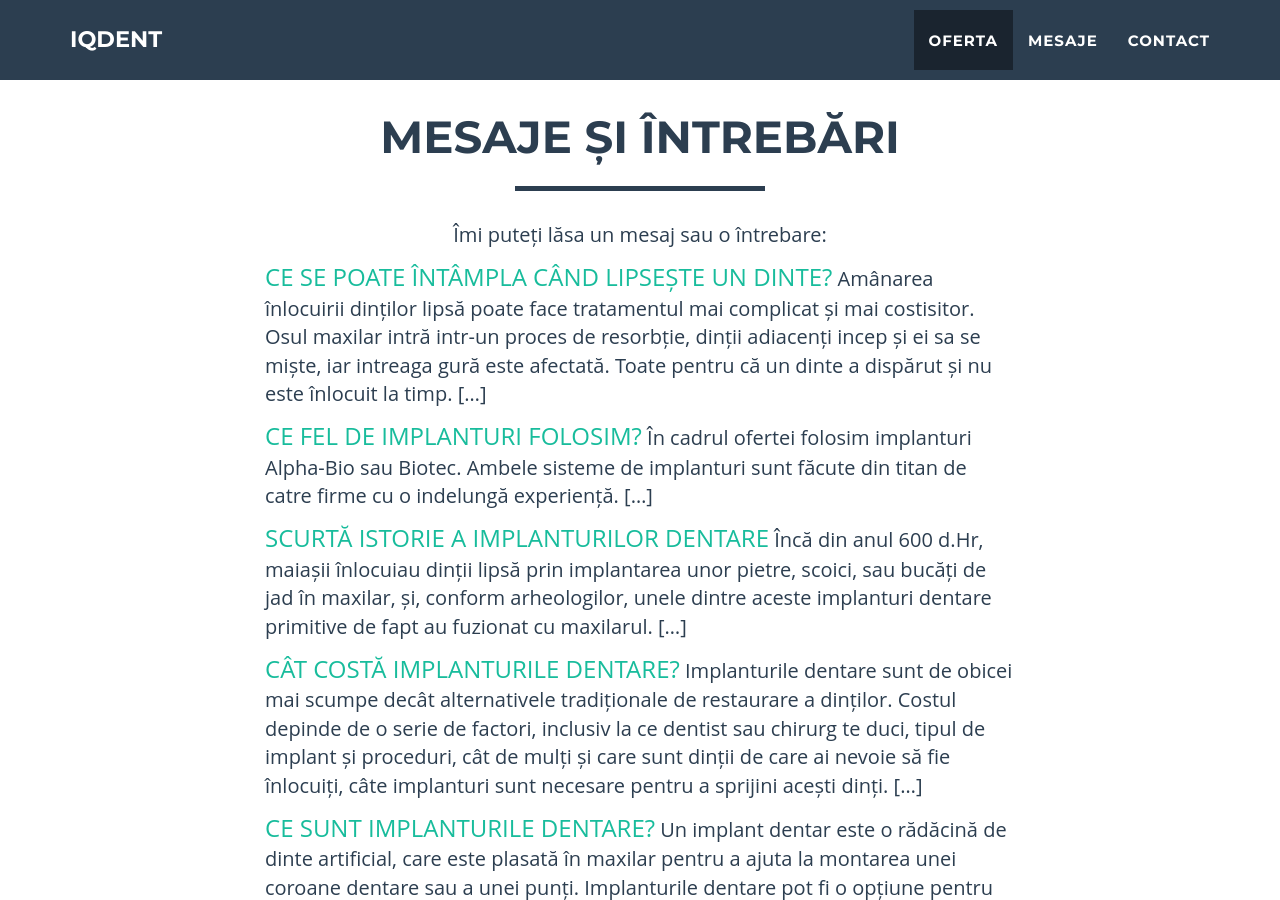
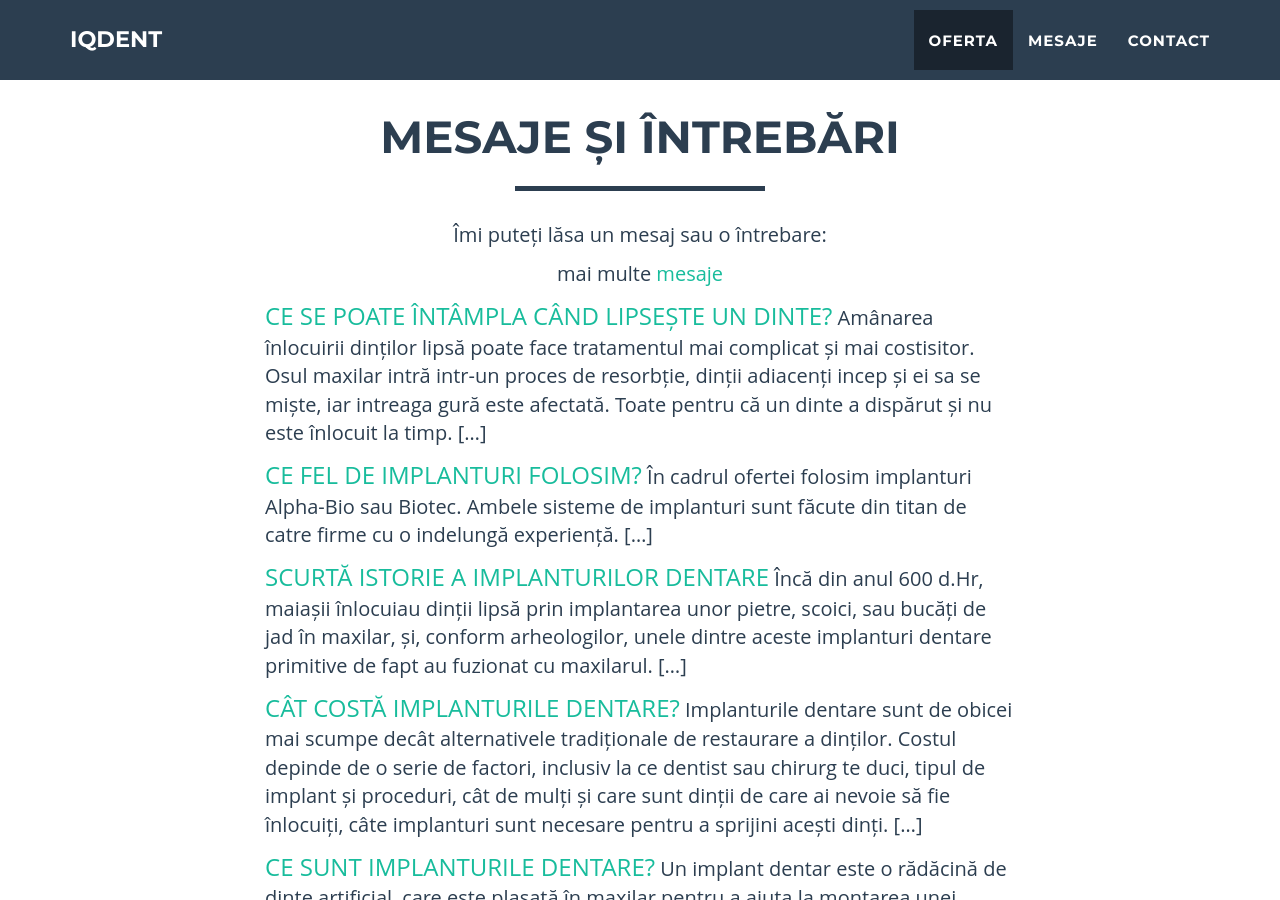
Before and after one commit to littledentgopo/offerdent, a Jekyll site: the page built from index.html, in a window 1280 px wide and 900 px high, scrolled down 2215 px. Built offline with Jekyll 4.4.1, drawn with Linux system fonts in a browser that asks for light colours.

Commit message:
Change title

```diff
--- a/_includes/section-message.html
+++ b/_includes/section-message.html
@@ -15,6 +15,7 @@
 
                    <div class="fb-comments" data-href="http://www.oferteimplantdentar.ro/mesaje.html" data-numposts="2" data-colorscheme="light"></div>
 
+                   <p>mai multe <a href="/mesaje.html">mesaje</a></p>
                 </div>
 
             </div>
```
